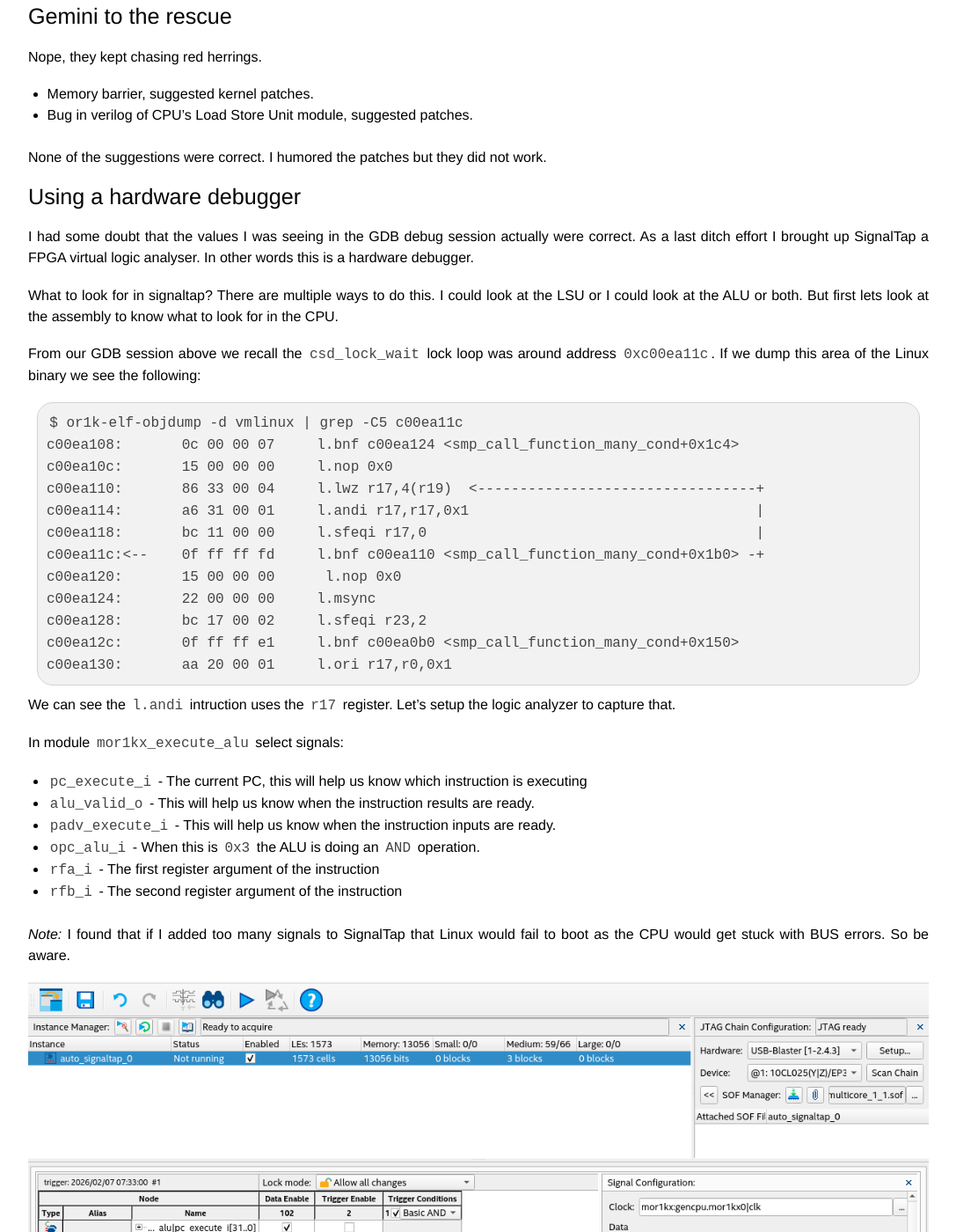
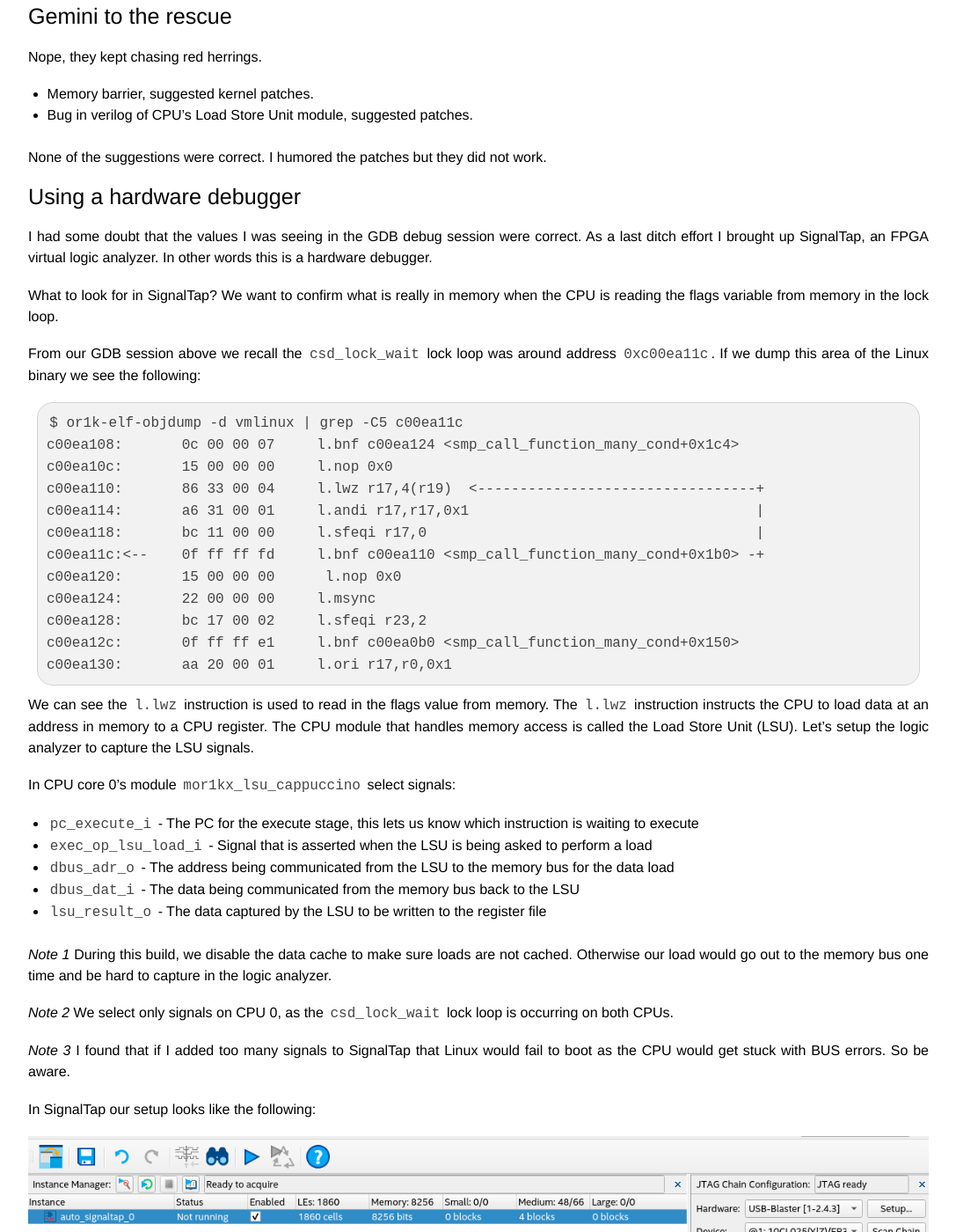
Before and after one commit to stffrdhrn/stffrdhrn.github.io, a Jekyll site: the page built from _posts/2026-01-13-or1k-linux-smp-softlockup-bug.md, in a window 1280 px wide and 1400 px high, scrolled down 9834 px. Shown: the whole window at 88% size, without its empty margins (96-1183 px from the left). Built offline with Jekyll 4.4.1, drawn with Linux system fonts in a browser that asks for light colours; some of the changed text lies outside the part shown.

Commit message:
lockupsmp: Fix up the signal tap section

````diff
--- a/_posts/2026-01-13-or1k-linux-smp-softlockup-bug.md
+++ b/_posts/2026-01-13-or1k-linux-smp-softlockup-bug.md
@@ -476,12 +476,12 @@ None of the suggestions were correct.  I humored the patches but they did not wo
 
 ## Using a hardware debugger
 
-I had some doubt that the values I was seeing in the GDB debug session actually were
-correct.  As a last ditch effort I brought up SignalTap a FPGA virtual logic
-analyser.  In other words this is a hardware debugger.
+I had some doubt that the values I was seeing in the GDB debug session were
+correct.  As a last ditch effort I brought up SignalTap, an FPGA virtual logic
+analyzer.  In other words this is a hardware debugger.
 
-What to look for in signaltap? There are multiple ways to do this.  I could look at the
-LSU or I could look at the ALU or both.  But first lets look at the assembly to know what to look for in the CPU.
+What to look for in SignalTap? We want to confirm what is really in memory when
+the CPU is reading the flags variable from memory in the lock loop.
 
 From our GDB session above we recall the `csd_lock_wait` lock loop was around address `0xc00ea11c`.
 If we dump this area of the Linux binary we see the following:
@@ -501,40 +501,51 @@ c00ea12c:       0f ff ff e1     l.bnf c00ea0b0 <smp_call_function_many_cond+0x15
 c00ea130:       aa 20 00 01     l.ori r17,r0,0x1
 ```
 
-We can see the `l.andi` intruction uses the `r17` register. Let's setup the logic
-analyzer to capture that.
+We can see the `l.lwz` instruction is used to read in the flags value from
+memory.  The `l.lwz` instruction instructs the CPU to load data at an address in
+memory to a CPU register.  The CPU module that handles memory access is called
+the Load Store Unit (LSU).  Let's setup the logic analyzer to capture the LSU
+signals.
 
-In module `mor1kx_execute_alu`  select signals:
- - `pc_execute_i` - The current PC, this will help us know which instruction is executing
- - `alu_valid_o` - This will help us know when the instruction results are ready.
- - `padv_execute_i` - This will help us know when the instruction inputs are ready.
- - `opc_alu_i` - When this is `0x3` the ALU is doing an `AND` operation.
- - `rfa_i` - The first register argument of the instruction
- - `rfb_i` - The second register argument of the instruction
+In CPU core 0's module `mor1kx_lsu_cappuccino` select signals:
+ - `pc_execute_i` - The PC for the execute stage, this lets us know which instruction is waiting to execute
+ - `exec_op_lsu_load_i` - Signal that is asserted when the LSU is being asked to perform a load
+ - `dbus_adr_o` - The address being communicated from the LSU to the memory bus for the data load
+ - `dbus_dat_i` - The data being communicated from the memory bus back to the LSU
+ - `lsu_result_o` - The data captured by the LSU to be written to the register file
 
-*Note:* I found that if I added too many signals to SignalTap that Linux would fail to boot
+*Note 1* During this build, we disable the data cache to make sure loads are not
+cached.  Otherwise our load would go out to the memory bus one time and be hard
+to capture in the logic analyzer.
+
+*Note 2* We select only signals on CPU 0, as the `csd_lock_wait` lock loop is occurring on both CPUs.
+
+*Note 3* I found that if I added too many signals to SignalTap that Linux would fail to boot
 as the CPU would get stuck with BUS errors. So be aware.
 
-![SignalTap Selecting Signals](/content/2026/2026-signal-tap-alu-signals.png)
+In SignalTap our setup looks like the following:
 
-
-Signal tap showed me that the value being read from memory was not `0x86330004`
-but actually `0x00000011`.  This matches what the CPu was reading.
+![SignalTap Selecting Signals](/content/2026/2026-signaltap-lsu-load-setup.png)
 
 After the setup we can try to boot the kernel and observe the lockup.  When the lockup occurs
-if we capture data we see the below.
+if we capture data we see the below:
 
+![SignalTap Reading Data](/content/2026/2026-signaltap-lsu-load.png)
 
-![SignalTap Reading Data](/content/2026/2026-signal-tap-alu.png)
+I have annotated the transitions in the trace:
 
-Here we see a few addresses pass by in our trace.
+  1. Moments after the `exec_op_lsu_load_i` signal is asserted, the `dbus_adr_o` is set to
+     `0x011cc47c`.  This is the memory address to be read.
+  2. Next we see `0x11` on `dbus_dat_i`.  This is the value read from memory.
+  3. After this the value `0x11` is outputted on `lsu_result_o` confirming this is the value read.
+  4. Finally after a few instructions the loop continues again and `exec_op_lsu_load_i` is asserted.
 
- - `c00ea114` - `rfa_i` becomes `0x11` and we see `opc_alu_i` is `0x3`.  It's the `l.andi` instruction.
- - `c00ea118` - `rfa_i` is `0x1`. It's the `l.sfeqi` instruction.
-
-So here we see kernel is reding the locked value `0x11`.
+So here we confirm the CPU is properly reading `0x11`, the lock is still held.  What does this mean
+does it mean that CPU 1 (the secondary CPU) did not handle the IPI and release the lock?
 
 # Actually, it's a Kernel issue
+
+# What went wrong with GDB?
 
 # The Fix
 
````
Also changed, not shown: content/2026/2026-signaltap-lsu-load-setup.png (added), content/2026/2026-signaltap-lsu-load.png (added), 1 other file.
